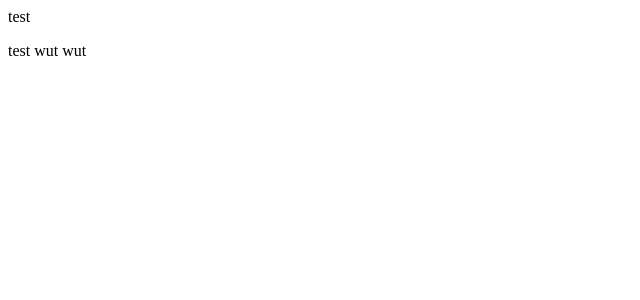
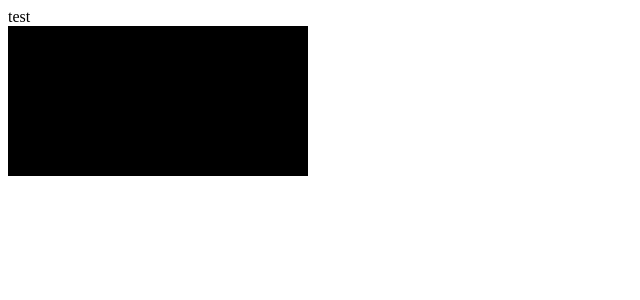
Before and after one commit to hgmtrebing/React-Game-Of-Life, a React app: page / in a window 1280 px wide. Shown: the top 300 px of the page, without its empty margins (0-640 px from the left). Built offline with nearby package versions, Linux system fonts and the light colour scheme.

Commit message:
Addition of board.tsx, which has basic scaffolding for drawing via HTML Canvas.

```diff
--- a/package.json
+++ b/package.json
@@ -4,7 +4,7 @@
   "description": "",
   "main": "bin/server.js",
   "scripts": {
-    "typescript-compile": "tsc",
+    "typescript-compile": "tsc -b src/server",
     "start": "node bin/server.js",
     "build": "webpack --mode production",
     "test": "echo \"Error: no test specified\" && exit 1"
--- a/tsconfig.json
+++ b/src/server/tsconfig.json
@@ -4,13 +4,13 @@
     "esModuleInterop": true,
     "target": "es5",
     "sourceMap": true,
-    "outDir": "bin",
+    "outDir": "../../bin",
     "jsx": "react"
   },
   "exclude": [
-    "node_modules"
+    "../../node_modules"
   ],
   "include": [
-    "src/server/**/*"
+    "**/*"
   ]
 }
--- a/src/ui/app.tsx
+++ b/src/ui/app.tsx
@@ -1,4 +1,5 @@
 import React from 'react';
+import {GolBoard} from "./board";
 
 type AppProps = {
 
@@ -12,7 +13,9 @@ class App extends React.Component<AppProps, AppState>{
 
     render() {
         return (
-            <p>test wut wut</p>
+            <div id={"app"}>
+                <GolBoard width={400} height={400} cellSize={10}/>
+            </div>
         );
     }
 }
--- /dev/null
+++ b/src/ui/board.tsx
@@ -0,0 +1,46 @@
+import React, {RefObject, useEffect} from 'react';
+import ReactDOM from 'react-dom';
+import {GolCell} from "./cell";
+
+export type GolBoardProps = {
+    width: number;
+    height: number;
+    cellSize: number;
+}
+
+export type GolBoardState = {
+    tick: number;
+    cells: Array<GolCell>;
+}
+
+export class GolBoard extends React.Component<GolBoardProps, GolBoardState> {
+    canvasRef : RefObject<any>;
+
+    constructor(props: GolBoardProps) {
+        super(props);
+        this.canvasRef = React.createRef();
+    }
+
+    update() {
+        var canvas = this.canvasRef.current;
+        const context = canvas.getContext('2d')
+        //Our first draw
+        context.fillStyle = '#000000'
+        context.fillRect(0, 0, context.canvas.width, context.canvas.height)
+    }
+
+    componentDidMount() {
+        this.update();
+    }
+
+    render() {
+        return (
+            <div id={"gol-board"}>
+                <canvas ref={this.canvasRef}>
+
+                </canvas>
+            </div>
+        );
+    }
+
+}
--- /dev/null
+++ b/src/ui/cell.tsx
@@ -0,0 +1,24 @@
+import React from 'react';
+import ReactDOM from 'react-dom';
+
+type CellProps = {
+
+}
+
+type CellState = {
+    live: boolean
+}
+
+export class GolCell extends React.Component<CellProps, CellState> {
+    state: CellState = {
+        live: false,
+    }
+
+    render() {
+        return (
+            <div>
+
+            </div>
+        );
+    }
+}
```
Also changed, not shown: src/ui/tsconfig.json (added, +16 -0 lines), resources.txt.
